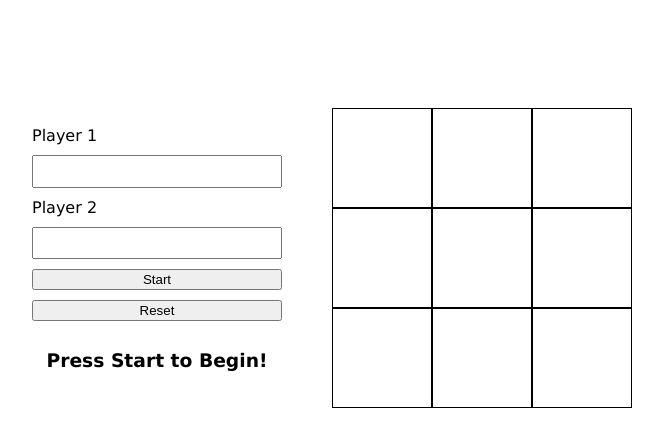
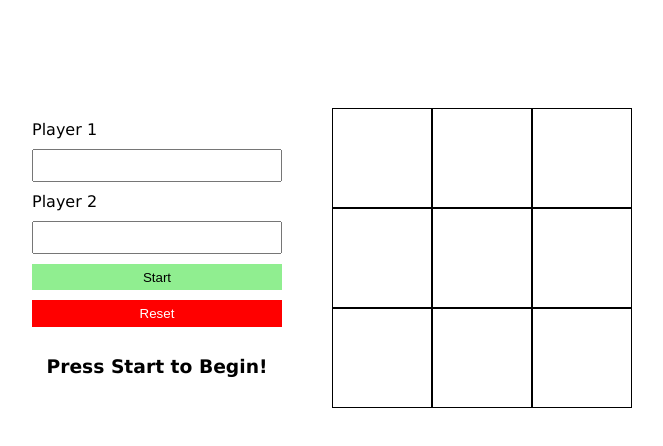
Before and after one commit to LyKitsuse/TicTacToe-TOP, a plain HTML site: page index.html in a window 1280 px wide. Shown: the whole page, without its empty margins (283-946 px from the left). Drawn offline with Linux system fonts and the light colour scheme.

Commit message:
Added Design

```diff
--- a/script.js
+++ b/script.js
@@ -99,7 +99,7 @@ const secondP = document.querySelector('#secondP');
 
 start.addEventListener('click', () => {
   if (firstP.value.trim().length > 0 && secondP.value.trim().length > 0) {
-    console.log("Players ready!");
+    info.textContent = "Players ready!";
 
     grid.forEach(span => {
       if (!span.dataset.bound) {
@@ -113,6 +113,9 @@ start.addEventListener('click', () => {
         span.dataset.bound = true; // mark as already bound
       }
     });
+  }
+  else {
+    info.textContent = "Please input Player 1 Name and Player 2 Name";
   }
 });
 
--- a/styles.css
+++ b/styles.css
@@ -19,6 +19,27 @@ body {
         }
         input {
             height: 2em;
+        }
+        button {
+            height: 2em;
+            border: none;
+        }
+        #start {
+            background-color: lightgreen;
+            color:black;
+            transition-duration: 0.2s;
+        }
+        #start:hover {
+            color: white;
+            background-color: green;
+        }
+        #reset {
+            background-color: red;
+            color: white;
+            transition-duration: 0.2s;
+        }
+        #reset:hover {
+            background-color: darkred;
         }
     }
 
@@ -44,14 +65,12 @@ body {
             justify-content: center;
             font-size: 40pt;
             font-weight: bolder;
+            transition-duration: 0.2s;
         }
 
         span:hover {
             border: 1px solid black;
             background-color:blanchedalmond;
         }
-
-
     }
-
 }
```
